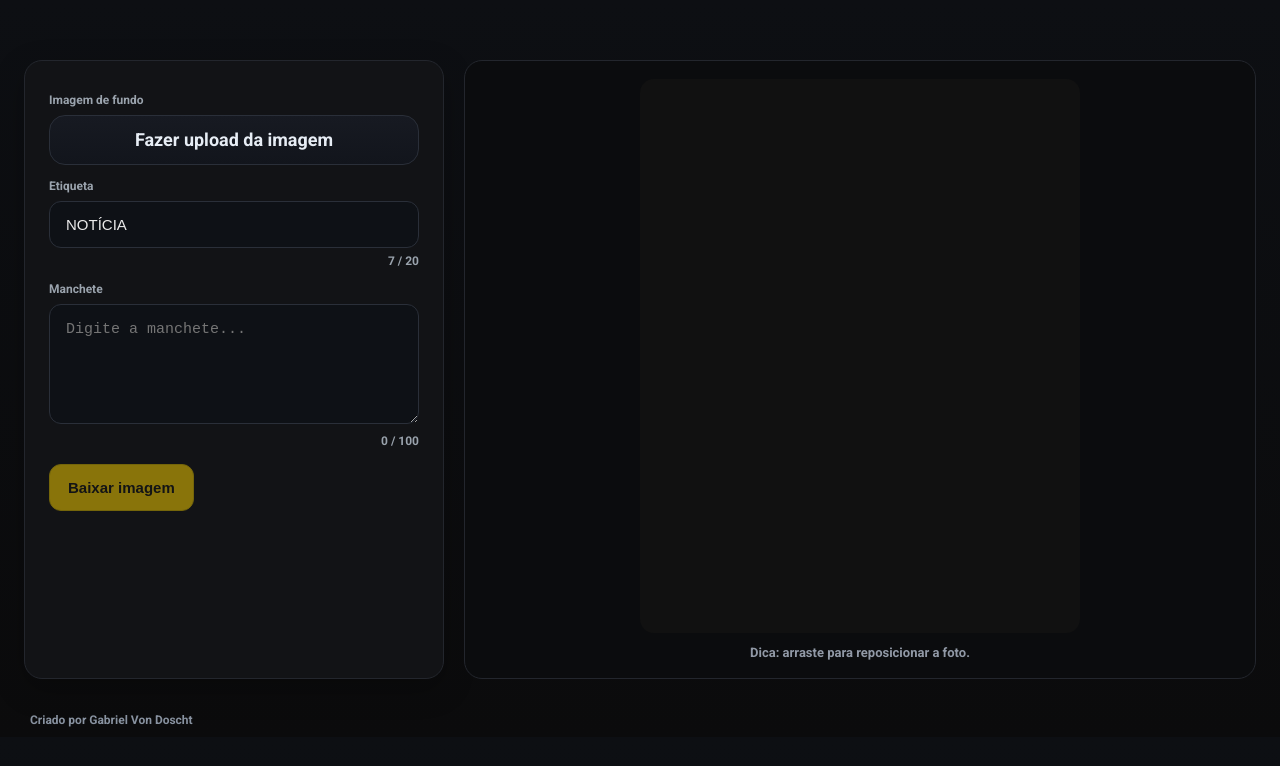
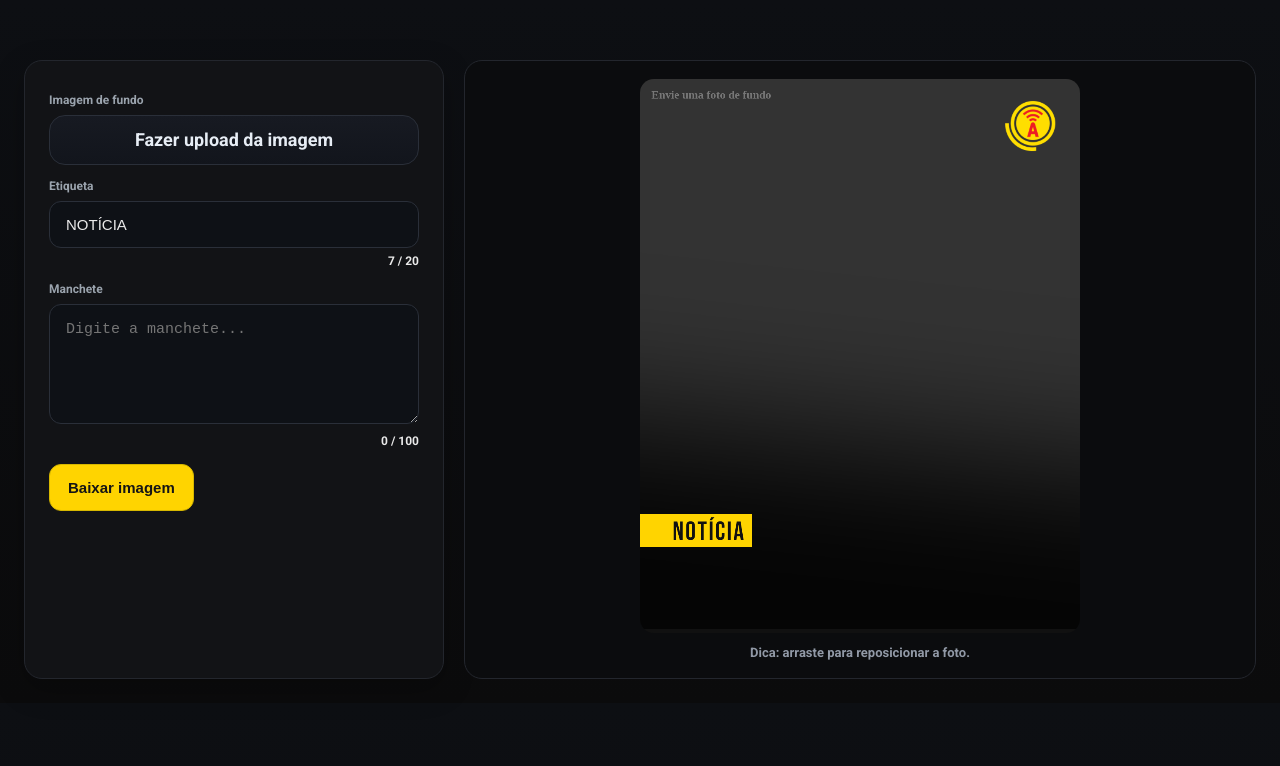
Before and after one commit to vondoscht/geradorAmizade, a website: page public/index.html in a window 1280 px wide. Drawn offline with Linux system fonts and the light colour scheme.

Commit message:
Update index.html BOM

```diff
--- a/public/index.html
+++ b/public/index.html
@@ -26,6 +26,10 @@
     background:var(--panel); border:1px solid var(--line); border-radius:18px;
     padding:18px 16px; box-shadow:0 10px 30px rgba(0,0,0,.25)
   }
+  .panel h2{
+    margin:4px 8px 14px; font-size:13px; color:var(--muted);
+    font-weight:700; text-transform:uppercase; letter-spacing:.14em
+  }
 
   .field{margin:14px 8px}
   .field label{display:block; font-size:12px; color:var(--muted); margin-bottom:8px}
@@ -43,30 +47,33 @@
     box-shadow:0 0 0 4px rgba(47,90,255,var(--ring-alpha));
   }
 
-    /* ===== Upload (input invisível sobre o botão) ===== */
+  /* ===== Upload (refeito: input invisível sobre botão) ===== */
   .upload-wrap{
     position:relative;
     height:var(--upload-h);
   }
+  /* input ocupa toda a área e fica invisível, capturando o clique */
   .upload-input{
-      position:absolute; inset:0; width:100%; height:100%;
-      opacity:0; cursor:pointer; z-index:2;
+    position:absolute; inset:0;
+    width:100%; height:100%;
+    opacity:0; cursor:pointer;
+    z-index:2;
   }
+  /* botão visual abaixo do input invisível */
   .upload-btn{
-      position:absolute; inset:0; z-index:1;
-      display:flex; align-items:center; justify-content:center; /* centro perfeito */
-      height:100%; padding:0; line-height:1;
-      font-family:"Roboto",system-ui,-apple-system,Segoe UI,Arial,sans-serif;
-      font-weight:700; font-size:18px;
-      appearance:none; -webkit-appearance:none;
-
+    position:absolute; inset:0;
+    display:grid; place-items:center;
     background:linear-gradient(180deg,#171a22,#12151c);
     color:#e7edf5;
     border:1px solid #2a2f39;
     border-radius:16px;
     user-select:none;
     transition:border-color .15s, box-shadow .15s, transform .06s, background .15s;
-      text-align:center; white-space:nowrap;
+
+    font-family:"Roboto",system-ui,-apple-system,Segoe UI,Arial,sans-serif;
+    font-weight:700; font-size:18px; line-height:1;
+    text-align:center; white-space:nowrap; padding:0;
+    z-index:1;  /* fica sob o input invisível */
   }
   .upload-btn:hover{ border-color:#3a4150; background:#1a1e27 }
   .upload-btn:active{ transform:translateY(1px) }
@@ -74,7 +81,7 @@
     border-color:var(--brand);
     box-shadow:0 0 0 4px rgba(255,212,0,.25);
   }
-    .upload-btn .hint{ font:inherit; line-height:inherit; margin:0 }
+  .upload-btn .hint{ font:inherit; line-height:inherit; margin:0; padding:0 }
 
   .btns{display:flex; gap:12px; margin:16px 8px 4px; flex-wrap:wrap}
   button{
@@ -84,7 +91,7 @@
   button.primary{background:var(--brand); color:#151515; border-color:#d6b700}
   button:disabled{opacity:.5; cursor:not-allowed}
 
-    .counter{margin-top:6px; font-size:12px; color:var(--muted); display:flex; justify-content:flex-end}
+  .counter{margin-top:6px; font-size:12px; color:#muted; display:flex; justify-content:flex-end}
   .counter.over{color:#ff7676}
 
   .stage{
@@ -104,14 +111,15 @@
 </style>
 </head>
 <body>
-  <header></header>
+  <header>
+  </header>
 
   <div class="app">
     <section class="panel">
       <!-- Upload -->
       <div class="field">
         <label for="upload">Imagem de fundo</label>
-        <div class="upload-wrap" id="dropZone">
+        <div class="upload-wrap">
           <input id="upload" class="upload-input" type="file" accept="image/*" />
           <button type="button" class="upload-btn" id="uploadBtn" aria-hidden="true">
             <span class="hint">Fazer upload da imagem</span>
@@ -119,7 +127,7 @@
         </div>
       </div>
 
-      <!-- Etiqueta -->
+      <!-- Editoria -->
       <div class="field">
         <label for="destaque">Etiqueta</label>
         <div class="control">
@@ -128,7 +136,7 @@
         <div class="counter" id="destaqueCounter">0 / 20</div>
       </div>
 
-      <!-- Manchete (quebra de linha permitida, mas NUNCA vazia) -->
+      <!-- Manchete (com ENTER) -->
       <div class="field">
         <label for="manchete">Manchete</label>
         <div class="control">
@@ -150,13 +158,14 @@
     </section>
   </div>
 
-  <footer class="credits">
-    Criado por <a href="https://vondoscht.com" target="_blank" rel="noopener">Gabriel Von Doscht</a>
-  </footer>
-
   <script>
     // ===== Configuração rápida =====
-    const CONFIG = { BOTTOM_MARGIN: 120, GAP_BETWEEN_BOX_AND_TEXT: 36 };
+    const CONFIG = {
+      BOTTOM_MARGIN: 120,
+      GAP_BETWEEN_BOX_AND_TEXT: 36
+    };
+
+    // Limites de caracteres
     const LIMITS = { destaque: 20, manchete: 100 };
 
     const $ = (q) => document.querySelector(q);
@@ -170,7 +179,6 @@
       mancheteCounter: $('#mancheteCounter'),
       upload:   $('#upload'),
       uploadBtn: $('#uploadBtn'),
-      dropZone: $('#dropZone'),
       download: $('#download')
     };
 
@@ -184,7 +192,7 @@
           document.fonts.load('700 italic 64px "Roboto"'),
           document.fonts.ready
         ]);
-      }catch(e){}
+      }catch(e){/* ignore */}
       fontsLoaded = true;
     }
 
@@ -231,12 +239,43 @@
       return lines;
     }
 
-    // Remove linhas vazias e quebra por largura
-    function wrapWithoutEmptyLines(text, maxWidth){
-      const raw = (text ?? '').split('\n').map(l => l.trim()).filter(Boolean);
+    function wrapWithNewlinesPreserved(text, maxWidth){
+      const rawParas = (text ?? '').split(/\n/);
       const out = [];
-      for(const p of raw){ out.push(...wrapText(p, maxWidth)); }
+      for(const p of rawParas){
+        if (p === '') { out.push(''); continue; }
+        const lines = wrapText(p, maxWidth);
+        out.push(...lines);
+      }
       return out;
+    }
+
+    function loadImage(url){
+      return new Promise((res)=>{
+        if(!url) return res(null);
+        const img=new Image();
+        img.onload=()=>res(img);
+        img.onerror=()=>res(null);
+        img.src=url;
+      });
+    }
+
+    function textWidthWithSpacing(ctx, text, spacing){
+      let w = 0;
+      for(let i=0;i<text.length;i++){
+        const ch = text[i];
+        w += ctx.measureText(ch).width;
+        if(i < text.length-1) w += spacing;
+      }
+      return w;
+    }
+    function fillTextWithSpacing(ctx, text, x, y, spacing){
+      let dx = x;
+      for(let i=0;i<text.length;i++){
+        const ch = text[i];
+        ctx.fillText(ch, dx, y);
+        dx += ctx.measureText(ch).width + (i < text.length-1 ? spacing : 0);
+      }
     }
 
     // ===== Render =====
@@ -268,7 +307,7 @@
       // 3) Textos
       const brand = '#FFD400';
 
-      // Manchete (sem linhas vazias)
+      // Manchete (com ENTER preservado)
       const headline = (els.manchete.value || '');
       const HEADLINE_FONT_SIZE = 64;
       const HEADLINE_LEFT_PADDING = 80;
@@ -279,9 +318,10 @@
       ctx.textBaseline = 'alphabetic';
 
       const maxTextW = W - HEADLINE_LEFT_PADDING - HEADLINE_RIGHT_PADDING;
-      const lines = wrapWithoutEmptyLines(headline, maxTextW).slice(0, 6);
+      const wrappedAll = wrapWithNewlinesPreserved(headline, maxTextW);
+      const lines = wrappedAll.slice(0, 6);
       const L = Math.max(1, lines.length);
-      const firstTextLine = lines[0] || 'Ag';
+      const firstTextLine = lines.find(ln => ln && ln.trim() !== '') || 'Ag';
       const yFirstBaseline = H - CONFIG.BOTTOM_MARGIN - (L - 1) * LINE_HEIGHT;
 
       // Badge
@@ -320,12 +360,12 @@
       const textX = BADGE_LEFT_PADDING;
       fillTextWithSpacing(ctx, badgeText, textX, baselineY, BADGE_LETTER_SPACING);
 
-      // Desenhar linhas (já sem vazias)
+      // Desenhar linhas (inclui linhas em branco)
       ctx.fillStyle = '#fff';
       ctx.font = `700 italic ${HEADLINE_FONT_SIZE}px Roboto, system-ui, sans-serif`;
       let y = yFirstBaseline;
       for(const ln of lines){
-        ctx.fillText(ln, HEADLINE_LEFT_PADDING, y);
+        if (ln !== '') ctx.fillText(ln, HEADLINE_LEFT_PADDING, y);
         y += LINE_HEIGHT;
       }
 
@@ -354,27 +394,13 @@
       scheduleRender();
     }
 
-    // ===== Sanitização da manchete (remove linhas vazias) =====
-    function sanitizeHeadlineValue(){
-      const lines = els.manchete.value
-        .split('\n')
-        .map(l => l.trim())
-        .filter(Boolean);          // remove vazias
-      els.manchete.value = lines.join('\n');
-    }
-
     // Inicializa contadores
     updateCounter(els.destaque, els.destaqueCounter, LIMITS.destaque);
     updateCounter(els.manchete, els.mancheteCounter, LIMITS.manchete);
 
     // Listeners de texto
-    els.destaque.addEventListener('input', () =>
-      handleLimitedInput(els.destaque, els.destaqueCounter, LIMITS.destaque)
-    );
-    els.manchete.addEventListener('input', () => {
-      sanitizeHeadlineValue(); // impede linhas vazias na origem
-      handleLimitedInput(els.manchete, els.mancheteCounter, LIMITS.manchete);
-    });
+    els.destaque.addEventListener('input', () => handleLimitedInput(els.destaque, els.destaqueCounter, LIMITS.destaque));
+    els.manchete.addEventListener('input', () => handleLimitedInput(els.manchete, els.mancheteCounter, LIMITS.manchete));
 
     // ===== Upload da foto (click/select) =====
     els.upload.addEventListener('change', async () => {
@@ -394,21 +420,23 @@
 
     // ===== Drag-over highlight + drop-to-upload =====
     ['dragenter','dragover'].forEach(evt=>{
-      els.dropZone.addEventListener(evt, e=>{
+      els.uploadBtn.addEventListener(evt, e=>{
         e.preventDefault(); e.stopPropagation();
         els.uploadBtn.classList.add('is-dragover');
       });
     });
-    ['dragleave','dragend','drop'].forEach(evt=>{
-      els.dropZone.addEventListener(evt, e=>{
+    ['dragleave','dragend'].forEach(evt=>{
+      els.uploadBtn.addEventListener(evt, e=>{
         e.preventDefault(); e.stopPropagation();
         els.uploadBtn.classList.remove('is-dragover');
       });
     });
-    els.dropZone.addEventListener('drop', async (e)=>{
+    els.uploadBtn.addEventListener('drop', async (e)=>{
       e.preventDefault(); e.stopPropagation();
-      const file = e.dataTransfer?.files?.[0];
-      if (!file || !file.type?.startsWith('image/')) return;
+      els.uploadBtn.classList.remove('is-dragover');
+      const file = e.dataTransfer && e.dataTransfer.files && e.dataTransfer.files[0];
+      if (!file) return;
+      if (!file.type || !file.type.startsWith('image/')) return;
 
       revokeBgURL();
       bgURL = URL.createObjectURL(file);
```
Lines whose indentation alone changed are shown as unchanged.
